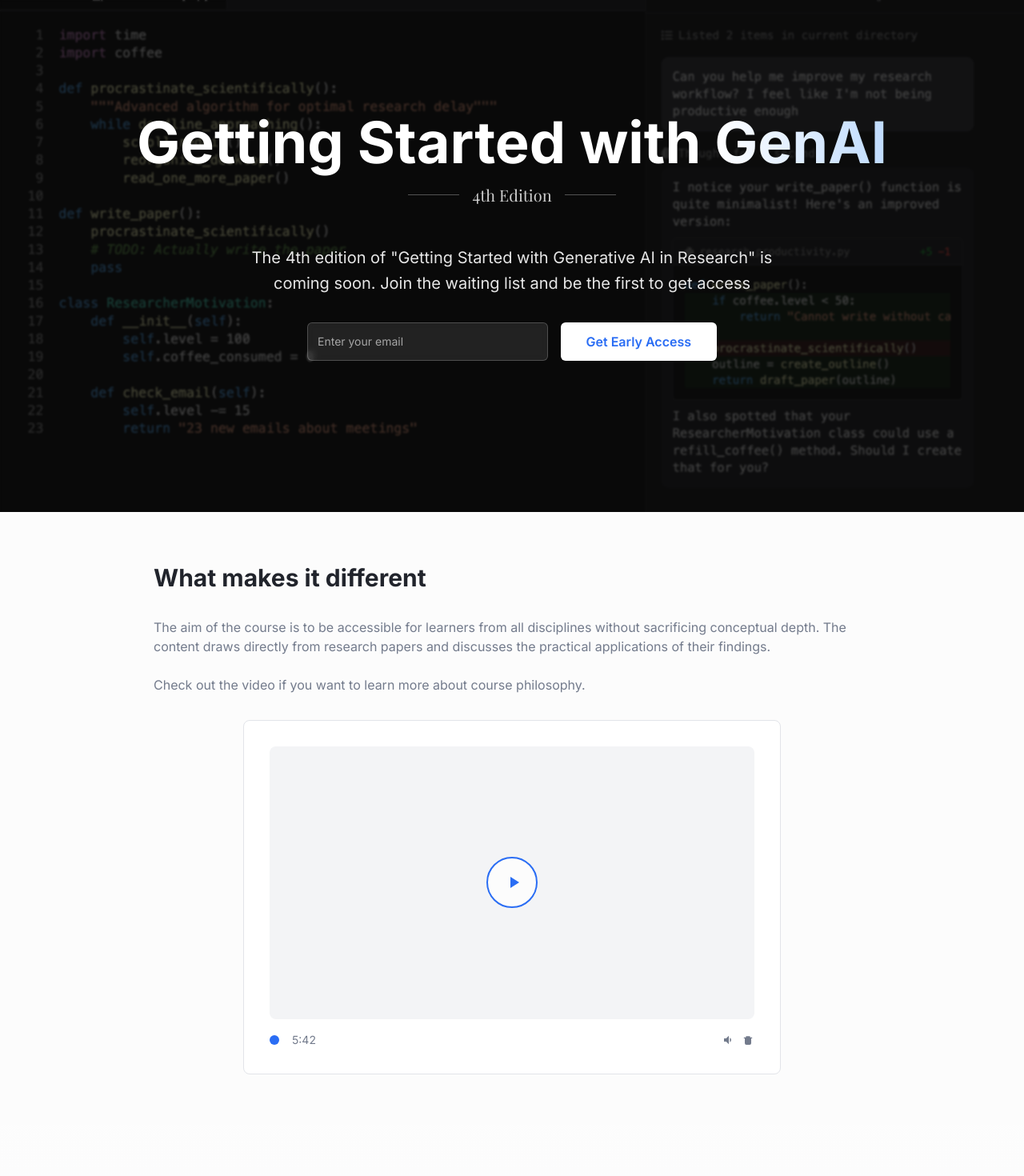
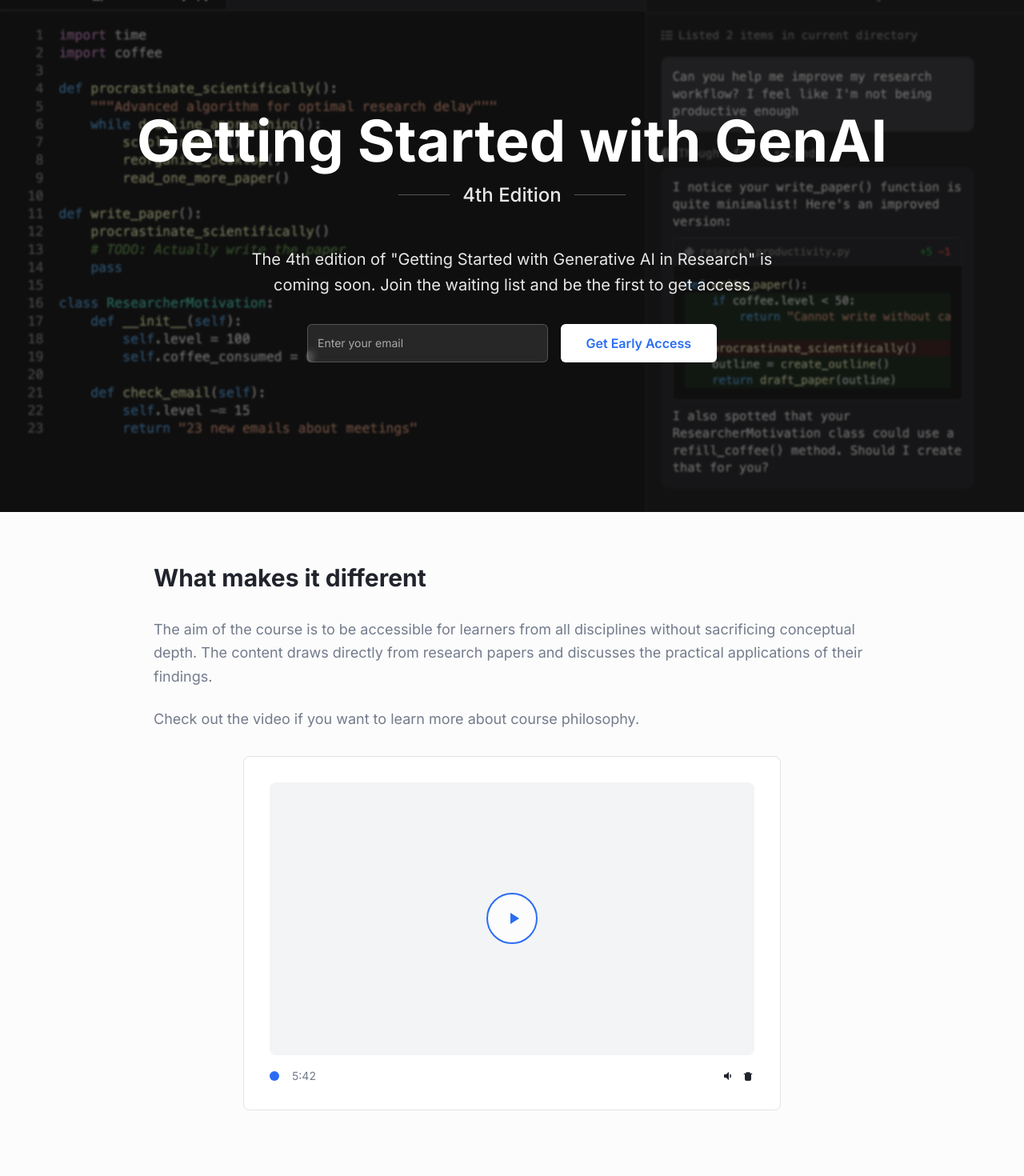
Before and after one commit to aivan-au/aicourse, a React (Vite) app: page / in a window 1280 px wide. Shown: the top 1470 px of the page at 80% size. Built offline with nearby package versions, Linux system fonts and the light colour scheme.

Commit message:
Update text styling
Remove gradient from header, increase size and set "4th edition" to sans-serif. Make background image more visible. Update all other text styling to be less default.

```diff
--- a/src/components/AboutAuthor.tsx
+++ b/src/components/AboutAuthor.tsx
@@ -6,7 +6,7 @@ export const AboutAuthor = () => {
   return (
     <section className="py-16 px-4 bg-background">
       <div className="max-w-4xl mx-auto">
-        <h2 className="text-3xl font-bold mb-8">About the author</h2>
+        <h2 className="text-3xl font-bold mb-8 text-foreground">About the author</h2>
 
         <div className="flex flex-col md:flex-row gap-8 items-center md:items-start">
           <Avatar className="w-32 h-32 flex-shrink-0">
@@ -15,8 +15,8 @@ export const AboutAuthor = () => {
           </Avatar>
 
           <div className="flex-1 text-center md:text-left">
-            <h3 className="text-xl font-bold mb-2">Ivan Smirnov is blah-blah academic credentials</h3>
-            <p className="text-muted-foreground mb-4">And blah-blah teaching credentials</p>
+            <h3 className="text-xl font-bold mb-2 text-foreground">Ivan Smirnov is blah-blah academic credentials</h3>
+            <p className="text-lg text-muted-foreground mb-4 leading-relaxed">And blah-blah teaching credentials</p>
 
             <div className="flex flex-col sm:flex-row gap-3 justify-center md:justify-start">
               <Button variant="outline" size="sm">Papers</Button>
--- a/src/components/CourseHero.tsx
+++ b/src/components/CourseHero.tsx
@@ -13,21 +13,21 @@ export const CourseHero = () => {
     backgroundImage: `url('/lovable-uploads/929ef441-645b-40f9-9b04-bdc0a6442cd5.png')`
   }}>
       {/* Dark overlay for text readability */}
-      <div className="absolute inset-0 bg-black/70 backdrop-blur-[1px]"></div>
+      <div className="absolute inset-0 bg-black/50 backdrop-blur-[1px]"></div>
       <div className="relative z-10 max-w-5xl mx-auto text-center text-white">
         <div className="mb-12">
 
 
           <h1 className="font-sans text-5xl md:text-7xl font-bold mb-4 leading-tight">
             Getting Started with{" "}
-            <span className="bg-gradient-to-r from-white to-blue-200 bg-clip-text text-transparent">
+            <span className="text-white">
               GenAI
             </span>
           </h1>
 
           <div className="flex items-center justify-center gap-4 mb-8">
             <div className="h-px bg-white/30 flex-1 max-w-16"></div>
-            <span className="text-xl font-serif text-white/80">4th Edition</span>
+            <span className="text-2xl font-sans font-medium text-white/90">4th Edition</span>
             <div className="h-px bg-white/30 flex-1 max-w-16"></div>
           </div>
         </div>
--- a/src/components/Testimonials.tsx
+++ b/src/components/Testimonials.tsx
@@ -24,8 +24,8 @@ export const Testimonials = () => {
     <section className="py-16 px-4 bg-background">
       <div className="max-w-6xl mx-auto">
         <div className="text-center mb-12">
-          <h2 className="text-3xl font-bold mb-4">Trusted by 200+ phd students and early-career researchers</h2>
-          <p className="text-muted-foreground max-w-3xl mx-auto">
+          <h2 className="text-3xl font-bold mb-4 text-foreground">Trusted by 200+ phd students and early-career researchers</h2>
+          <p className="text-lg text-muted-foreground max-w-3xl mx-auto leading-relaxed">
             Since July 2023, our course content has been offered as non-commercial not-for-profit modules at UTS and has attracted more than 200 participants.
           </p>
         </div>
--- a/src/components/WhatMakesDifferent.tsx
+++ b/src/components/WhatMakesDifferent.tsx
@@ -2,15 +2,15 @@ export const WhatMakesDifferent = () => {
   return (
     <section className="py-16 px-4 bg-background">
       <div className="max-w-4xl mx-auto">
-        <h2 className="text-3xl font-bold mb-8">What makes it different</h2>
+        <h2 className="text-3xl font-bold mb-8 text-foreground">What makes it different</h2>
 
-        <div className="prose prose-lg max-w-none text-muted-foreground">
-          <p className="mb-6">
+        <div className="max-w-none">
+          <p className="text-lg leading-relaxed text-muted-foreground mb-6">
             The aim of the course is to be accessible for learners from all disciplines without sacrificing conceptual depth.
             The content draws directly from research papers and discusses the practical applications of their findings.
           </p>
 
-          <p className="mb-8">
+          <p className="text-lg leading-relaxed text-muted-foreground mb-8">
             Check out the video if you want to learn more about course philosophy.
           </p>
 
--- a/src/components/WhatYouLearn.tsx
+++ b/src/components/WhatYouLearn.tsx
@@ -27,14 +27,14 @@ export const WhatYouLearn = () => {
   return (
     <section className="py-16 px-4 bg-gradient-section">
       <div className="max-w-6xl mx-auto">
-        <h2 className="text-3xl font-bold text-center mb-12">What you will learn</h2>
+        <h2 className="text-3xl font-bold text-center mb-12 text-foreground">What you will learn</h2>
 
         <div className="grid grid-cols-1 md:grid-cols-2 lg:grid-cols-4 gap-6">
           {modules.map((module, index) => (
             <Card key={index} className="border-0 shadow-md hover:shadow-lg transition-all duration-200 transform hover:scale-105">
               <CardContent className="p-6">
                 <div className={`w-full h-3 ${module.color} rounded-full mb-4`}></div>
-                <h3 className="font-bold text-lg mb-3 leading-tight">{module.title}</h3>
+                <h3 className="font-bold text-lg mb-3 leading-tight text-foreground">{module.title}</h3>
                 <p className="text-sm text-muted-foreground leading-relaxed">{module.description}</p>
               </CardContent>
             </Card>
```
